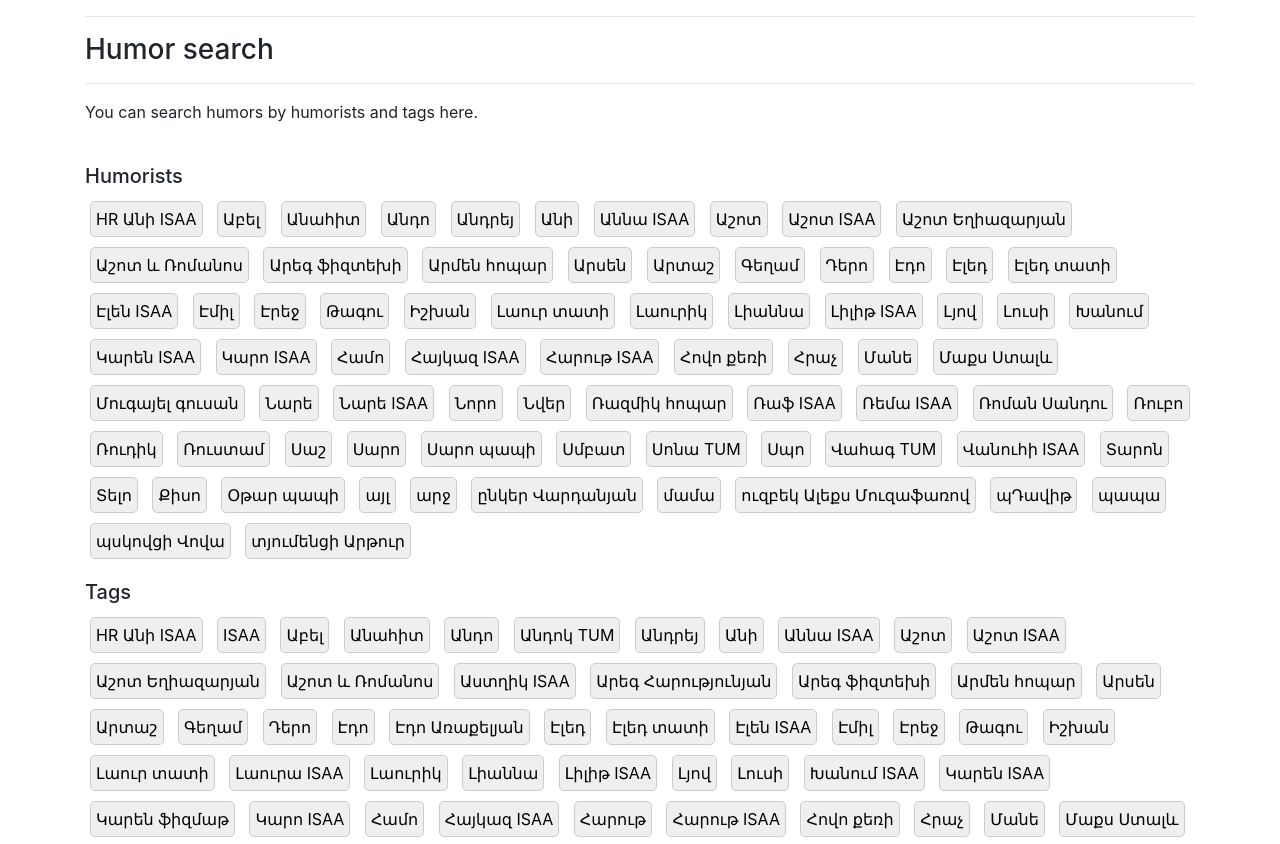
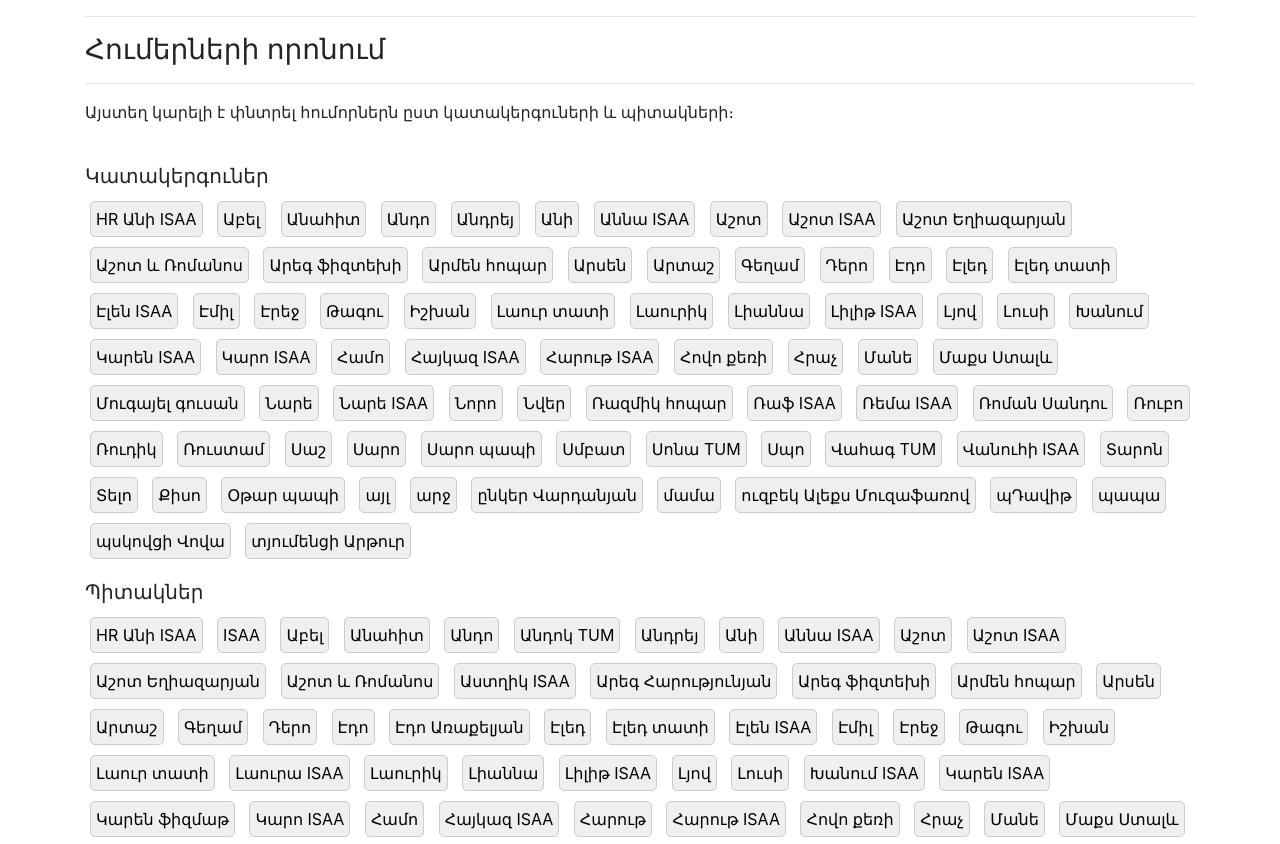
Before and after one commit to saro2808/website, a Flask app: page /humor/search in a window 1280 px wide. Shown: the part 60-904 px from the top of the page. Run offline with Flask 3, Linux system fonts and the light colour scheme; some libraries are stand-ins or nearby versions.

Commit message:
forgot to translate humor search to Armenian

```diff
--- a/templates/search_humors.html
+++ b/templates/search_humors.html
@@ -4,34 +4,64 @@
 
 {% block content %}
 <hr>
-<h3>Humor search</h3>
+<h3>Հումերների որոնում</h3>
 <hr>
-<p>You can search humors by humorists and tags here.</p>
+<p>Այստեղ կարելի է փնտրել հումորներն ըստ կատակերգուների և պիտակների։</p>
 {% if non_censored_too %}
-<p>Unless you select all under censor, only censored humors will be displayed.</p>
+<p>Միայն եթերային հումորները կցուցադրվեն, եթե "Եթերային" բաժնում "ամենը" ընտրված չէ։</p>
 {% endif %}
 <br>
-<h5>Humorists</h5>
+<h5>Կատակերգուներ</h5>
 <p>{% for humorist in humorists %}
     <button class="humorist-frame">{{ humorist }}</button>
     {% endfor %}
 </p>
-<h5>Tags</h5>
+<h5>Պիտակներ</h5>
 <p>{% for tag in tags %}
     <button class="tag-frame" id="tag-{{ loop.index }}" data-tag="{{ tag }}">{{ tag }}</button>
     {% endfor %}
 </p>
 {% if non_censored_too %}
-<h5>Censor</h5>
+<h5>Եթերային</h5>
 <p>
-    <button class="censor-frame" id="censor-0" data-censor="censored-only">censored-only</button>
-    <button class="censor-frame" id="censor-1" data-censor="all">all</button>
+    <button class="censor-frame" id="censor-0" data-censor="censored-only">միայն եթերային</button>
+    <button class="censor-frame" id="censor-1" data-censor="all">ամենը</button>
 </p>
 {% endif %}
 <p id="humor-count" hidden></p>
 <div id="humor-container">
     <!-- Humors will be displayed here -->
 </div>
+
+<!--<hr>-->
+<!--<h3>Humor search</h3>-->
+<!--<hr>-->
+<!--<p>You can search humors by humorists and tags here.</p>-->
+<!--{% if non_censored_too %}-->
+<!--<p>Unless you select all under censor, only censored humors will be displayed.</p>-->
+<!--{% endif %}-->
+<!--<br>-->
+<!--<h5>Humorists</h5>-->
+<!--<p>{% for humorist in humorists %}-->
+<!--    <button class="humorist-frame">{{ humorist }}</button>-->
+<!--    {% endfor %}-->
+<!--</p>-->
+<!--<h5>Tags</h5>-->
+<!--<p>{% for tag in tags %}-->
+<!--    <button class="tag-frame" id="tag-{{ loop.index }}" data-tag="{{ tag }}">{{ tag }}</button>-->
+<!--    {% endfor %}-->
+<!--</p>-->
+<!--{% if non_censored_too %}-->
+<!--<h5>Censor</h5>-->
+<!--<p>-->
+<!--    <button class="censor-frame" id="censor-0" data-censor="censored-only">censored-only</button>-->
+<!--    <button class="censor-frame" id="censor-1" data-censor="all">all</button>-->
+<!--</p>-->
+<!--{% endif %}-->
+<!--<p id="humor-count" hidden></p>-->
+<!--<div id="humor-container">-->
+<!--    &lt;!&ndash; Humors will be displayed here &ndash;&gt;-->
+<!--</div>-->
 {% endblock %}
 
 {% block javascript %}
@@ -136,7 +166,8 @@
       const humoristsTagsP = document.createElement('p');
 
       const humoristsTitle = document.createElement('b');
-      humoristsTitle.textContent = 'Humorists:';
+      // humoristsTitle.textContent = 'Humorists:';
+      humoristsTitle.textContent = 'Կատակերգուներ․';
       humoristsTagsP.appendChild(humoristsTitle);
       humor.humorists.forEach(id => {
         const button = document.createElement('button');
@@ -146,7 +177,8 @@
       });
 
       const tagsTitle = document.createElement('b');
-      tagsTitle.textContent = 'Tags:';
+      // tagsTitle.textContent = 'Tags:';
+      tagsTitle.textContent = 'Պիտակներ․';
       humoristsTagsP.appendChild(tagsTitle);
       humor.tags.forEach(id => {
         const button = document.createElement('button');
```
Also changed, not shown: README.md, database.db, static/json/humors.json.
